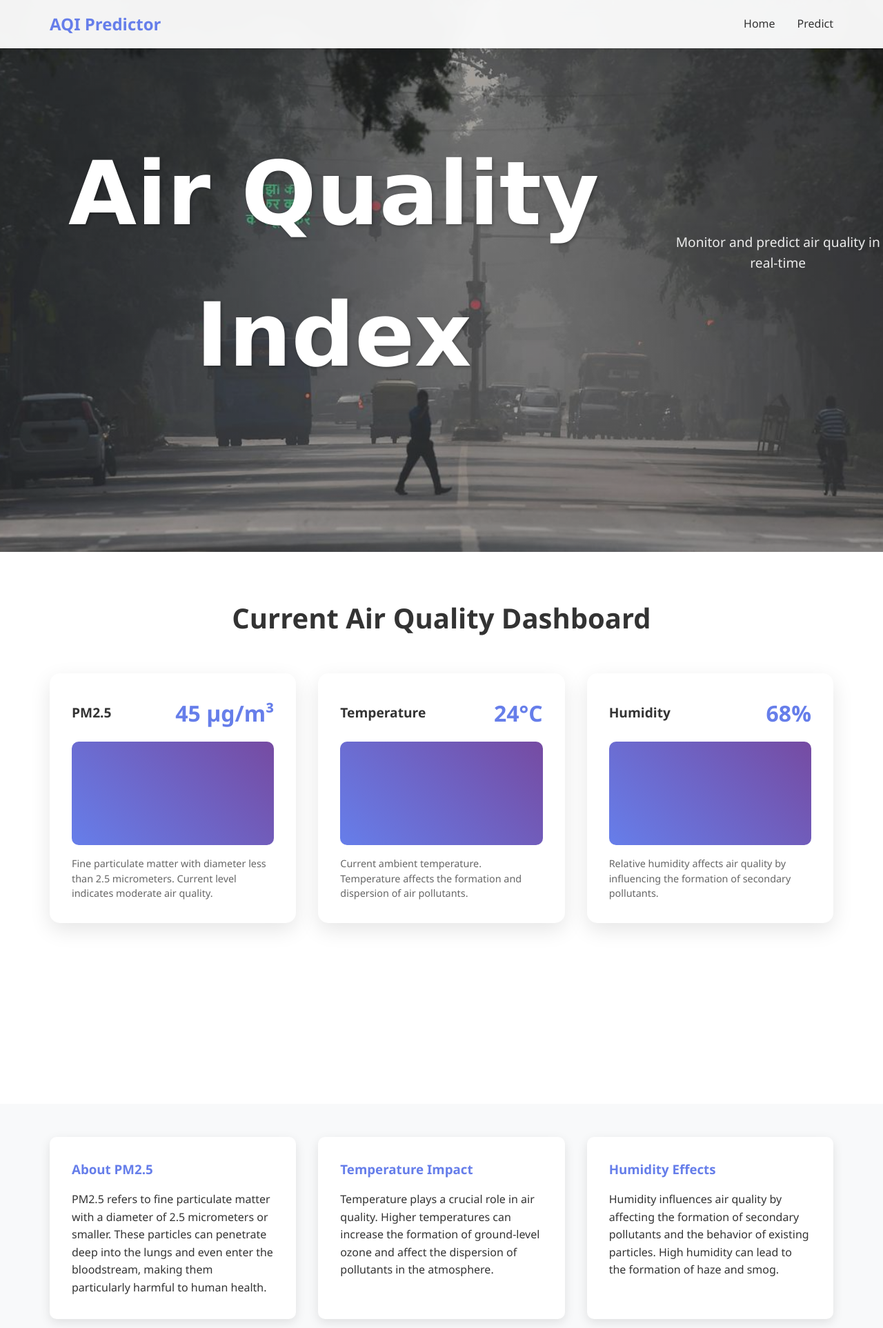
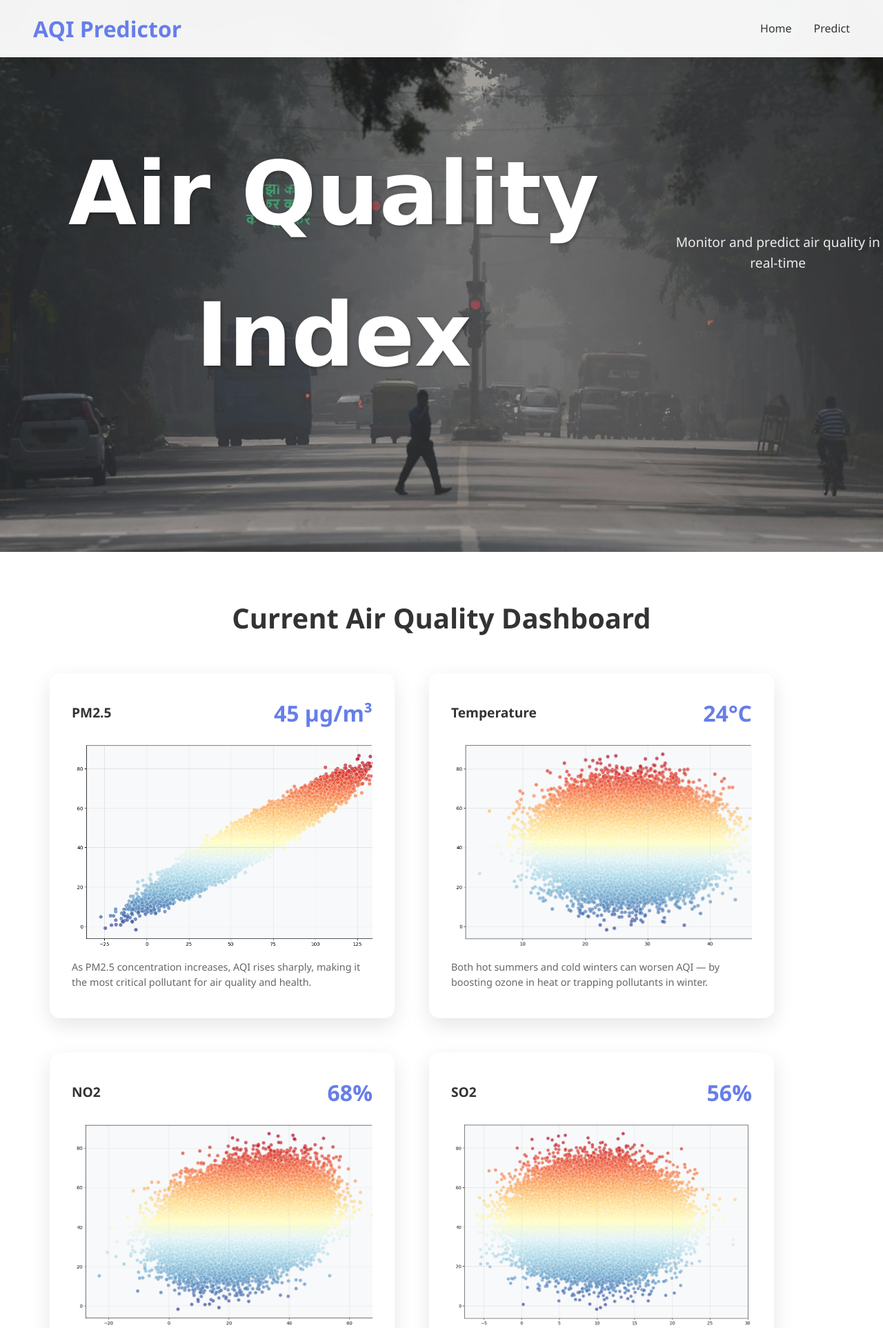
Before and after one commit to LightYagami625/Air-Quality-Index-Predictor, a Flask app: page / in a window 1280 px wide. Shown: the top 1925 px of the page at 69% size. Run offline with Flask 3, Linux system fonts and the light colour scheme.

Commit message:
added graph img and info

```diff
--- a/static/styles.css
+++ b/static/styles.css
@@ -55,16 +55,16 @@
         }
 
         .nav-container {
-            max-width: 1200px;
+            max-width: 95%;
             margin: 0 auto;
             display: flex;
             justify-content: space-between;
             align-items: center;
-            padding: 0 2rem;
+            padding: 0 1rem;
         }
 
         .logo {
-            font-size: 1.5rem;
+            font-size: 2rem;
             font-weight: bold;
             color: #667eea;
         }
@@ -80,6 +80,7 @@
             color: #333;
             font-weight: 500;
             transition: color 0.3s ease;
+
         }
 
         .nav-links a:hover {
@@ -174,11 +175,17 @@
             margin-bottom: 3rem;
             color: #333;
         }
-
+        .metrics-container {
+            display: flex;
+            position:relative;
+            align-items:flex-start;
+            justify-content: space-around;
+        }
         .metrics-grid {
-            display: grid;
+            display:flex;
+            flex-wrap: wrap;
             grid-template-columns: repeat(auto-fit, minmax(350px, 1fr));
-            gap: 2rem;
+            gap: 50px;
             margin-bottom: 3rem;
         }
 
@@ -186,9 +193,14 @@
             background: white;
             border-radius: 15px;
             padding: 2rem;
+            position:relative;
+            width: 500px;
+            height: 500px;
             box-shadow: 0 10px 30px rgba(0, 0, 0, 0.1);
             transition: transform 0.3s ease;
+
         }
+
 
         .metric-card:hover {
             transform: translateY(-5px);
@@ -213,11 +225,46 @@
             color: #667eea;
         }
 
-        .metric-chart {
-            height: 150px;
+        .metric-chart1{
+            height: 300px;
             background: linear-gradient(45deg, #667eea, #764ba2);
+            background-image: url('Graph1.png');
             border-radius: 10px;
             margin: 1rem 0;
+            background-size: cover;
+            position: relative;
+            overflow: hidden;
+        }
+
+        .metric-chart2{
+            height: 300px;
+            background: linear-gradient(45deg, #667eea, #764ba2);
+            background-image: url('Graph2.png');
+            border-radius: 10px;
+            margin: 1rem 0;
+            background-size: cover;
+            position: relative;
+            overflow: hidden;
+        }
+
+        .metric-chart3{
+            height: 300px;
+            background: linear-gradient(45deg, #667eea, #764ba2);
+            background-image: url('Graph3.png');
+            border-radius: 10px;
+            margin: 1rem 0;
+            background-size: cover;
+            position: relative;
+            overflow: hidden;
+        }
+
+        .metric-chart4{
+            height: 300px;
+            background: linear-gradient(45deg, #667eea, #764ba2);
+            background-image: url('Graph4.png');
+            border-radius: 10px;
+            margin: 1rem 0;
+            background-size: cover;
             position: relative;
             overflow: hidden;
         }
--- a/template/index.html
+++ b/template/index.html
@@ -75,7 +75,7 @@
         <section class="dashboard">
             <div class="container">
                 <h2>Current Air Quality Dashboard</h2>
-
+                <div class="metrics-container">
                     <div class="metrics-grid">
                         <!-- PM2.5 Card -->
                         <div class="metric-card">
@@ -83,11 +83,11 @@
                                 <span class="metric-title">PM2.5</span>
                                 <span class="metric-value">45 μg/m³</span>
                             </div>
-                        <div class="metric-chart pm25-chart">
+                            <div class="metric-chart1 PM2.5-chart">
                                 <div class="chart-bar"></div>
                             </div>
                             <div class="metric-info">
-                            Fine particulate matter with diameter less than 2.5 micrometers. Current level indicates moderate air quality.
+                                As PM2.5 concentration increases, AQI rises sharply, making it the most critical pollutant for air quality and health.
                             </div>
                         </div>
 
@@ -97,25 +97,40 @@
                                 <span class="metric-title">Temperature</span>
                                 <span class="metric-value">24°C</span>
                             </div>
-                        <div class="metric-chart temp-chart">
+                            <div class="metric-chart2 temp-chart">
                                 <div class="chart-bar"></div>
                             </div>
                             <div class="metric-info">
-                            Current ambient temperature. Temperature affects the formation and dispersion of air pollutants.
+                                Both hot summers and cold winters can worsen AQI — by boosting ozone in heat or trapping pollutants in winter.
+                            </div>
+                        </div>
+                        <br>
+                        <!-- NO2 Card -->
+                        <div class="metric-card">
+                            <div class="metric-header">
+                                <span class="metric-title">NO2</span>
+                                <span class="metric-value">68%</span>
+                            </div>
+                            <div class="metric-chart3 NO2-chart">
+                                <div class="chart-bar"></div>
+                            </div>
+                            <div class="metric-info">
+                               Higher NO₂ levels, mostly from vehicles and industry, increase AQI and contribute to urban smog
                             </div>
                         </div>
 
-                    <!-- Humidity Card -->
+                        <!-- SO2 Card -->
                         <div class="metric-card">
                             <div class="metric-header">
-                            <span class="metric-title">Humidity</span>
-                            <span class="metric-value">68%</span>
+                                <span class="metric-title">SO2</span>
+                                <span class="metric-value">56%</span>
                             </div>
-                        <div class="metric-chart humidity-chart">
+                            <div class="metric-chart4 SO2-chart">
                                 <div class="chart-bar"></div>
                             </div>
                             <div class="metric-info">
-                            Relative humidity affects air quality by influencing the formation of secondary pollutants.
+                                SO₂ from fossil fuel burning raises AQI, especially in industrial zones and coal-burning regions.
+                            </div>
                         </div>
                     </div>
                 </div>
```
Also changed, not shown: static/Graph1.png (added), static/Graph2.png (added), static/Graph3.png (added), static/Graph4.png (added). Lines whose indentation alone changed are shown as unchanged.
